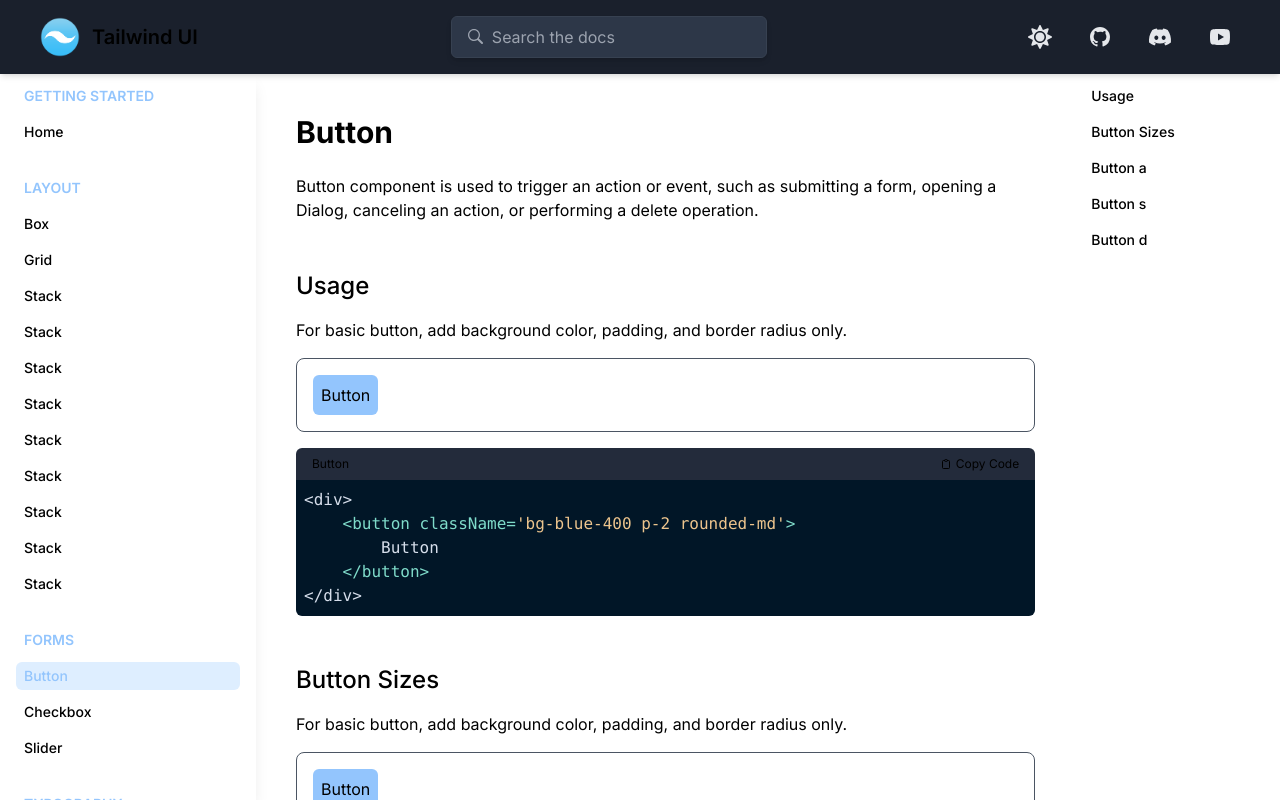
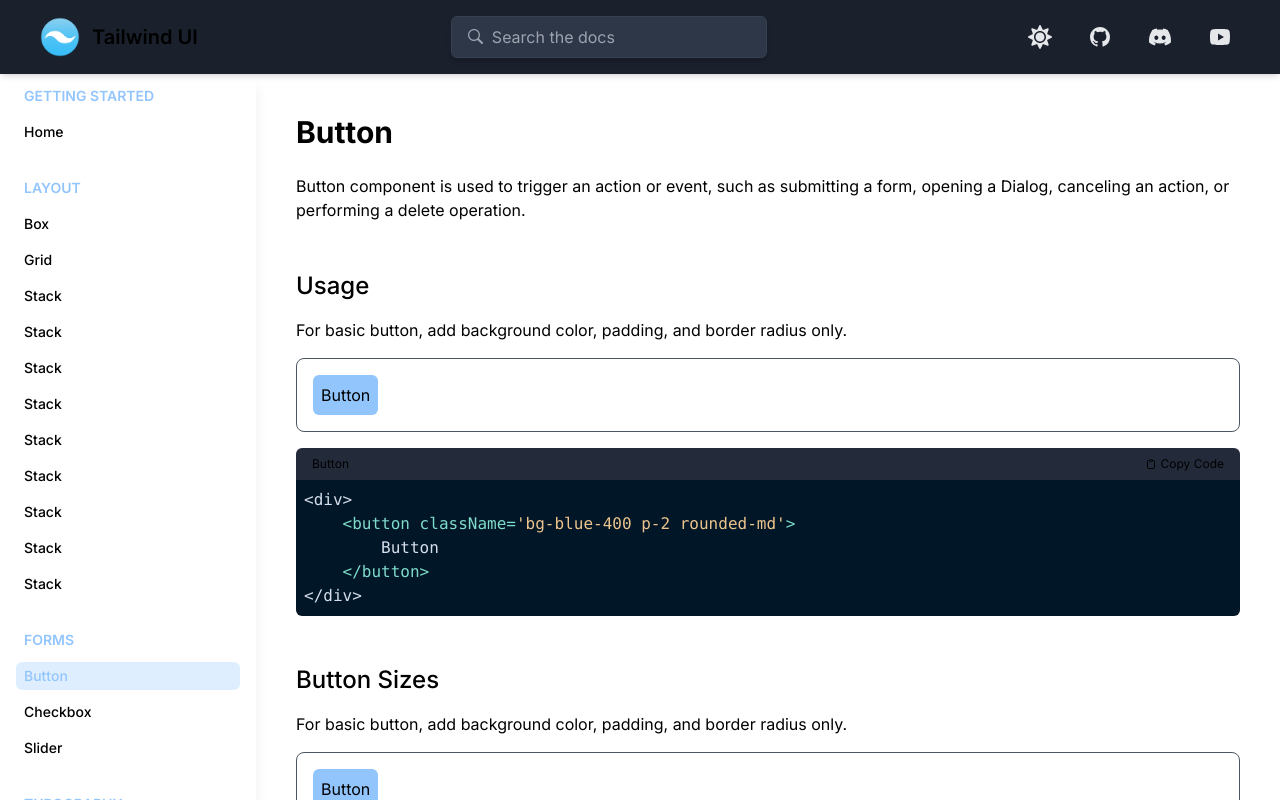
Before and after one commit to Antholem/Tailwind-UI, a Next.js app: page /button in a window 1280 px wide. Built offline with nearby package versions, Linux system fonts and the light colour scheme.

Commit message:
Highlighter for Rightsidebar and Footer Components

```diff
--- a/src/app/(views)/button/page.tsx
+++ b/src/app/(views)/button/page.tsx
@@ -82,12 +82,12 @@ const Button = () => {
                     <Footer />
                 </div>
             </div>
-            <div className='overflow-y-auto hidden md:inline w-[20%]'>
+            {/* <div className='overflow-y-auto hidden md:inline w-[20%]'>
                 <RightSideBar
                     map={ButtonList.ButtonItems}
                     highlight={'scrollLocation'}
                 />
-            </div>
+            </div> */}
         </Fragment>
     );
 }
--- a/src/app/_layouts/footer/index.tsx
+++ b/src/app/_layouts/footer/index.tsx
@@ -6,7 +6,7 @@ const Footer = () => {
     const { darkMode } = globalState();
     const currentYear = new Date().getFullYear();
 
-    const socialIcons = [<FaTwitter />, <FaGithub />, <FaLinkedin />, <FaYoutube />];
+    // const socialIcons = [<FaTwitter />, <FaGithub />, <FaLinkedin />, <FaYoutube />];
 
     return (
         <div className='py-2'>
```
